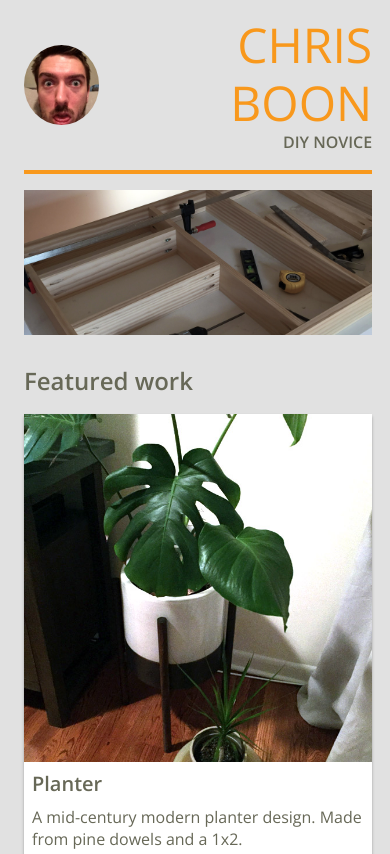
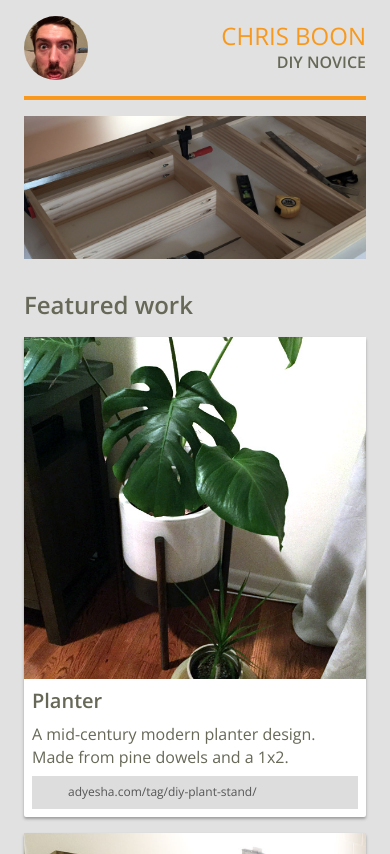
Before and after one commit to ChrisBoon/Nanodegree-p1, a website: page index.html in a window 390 px wide. Shown: the top 854 px of the page. Drawn offline with nearby package versions, Linux system fonts and the light colour scheme; files that its build step writes are made by us from their sources; files whose address does not match are found by name.

Commit message:
Tweaked css to fit in viewport down to 240px wide
Signed-off-by: Chris Boon <cboon27@gmail.com>

```diff
--- a/css/sass/global.scss
+++ b/css/sass/global.scss
@@ -28,6 +28,11 @@ body {
 //putting all rules here for now as page is simple enough to not pull into separate scss files
 .site-header {
   display: flex;
+  @include media-crazysmall{
+    -webkit-flex-direction: column;
+        -ms-flex-direction: column;
+            flex-direction: column;
+  }
   padding: $unitRem*2 0;
   border-bottom: $unit/2 solid $c-1;
   margin-bottom: $unit*2;
@@ -36,17 +41,20 @@ body {
 
   .site-logo{
     $thisSize: $unitRem*10;
-    flex: 0 1 auto;
+    @include media-small{}
+    flex: 0 0 auto;
     width: $thisSize;
     height: $thisSize;
+    @include media-small{
+    width: $thisSize*0.8;
+    height: $thisSize*0.8;
+    }
     border-radius: 50%;
     background-image: url("../../img/build/logo-joke.jpg");
     @include retina{
       background-image: url("../../img/build/logo-joke_x2.jpg");
     }
-    -webkit-background-size: $thisSize;
-         -o-background-size: $thisSize;
-            background-size: $thisSize;
+    background-size: 100%;
     background-position: 0 0;
 
     //using animation with 'steps' easing to create animated-gif effect using a jpg:
@@ -65,10 +73,13 @@ body {
 }
 
 .site-heading {
-  flex: 10 1 auto;
+  flex: 1 1 auto;
   order:1;
   text-transform: uppercase;
   text-align: right;
+  @include media-crazysmall{
+    text-align: center;
+  }
   display: flex;
   -webkit-flex-direction: column;
       -ms-flex-direction: column;
@@ -76,6 +87,9 @@ body {
 
   &-name {
     font-size: 3em;
+    @include media-small{
+      font-size: 1.5em;
+    }
     font-weight: 300;
     line-height: 1.2;
     color: $c-1;
@@ -115,6 +129,10 @@ body {
     flex: 1 1 auto;
     width: calc( 33.33% - #{$unit*2});
     min-width: 250px;
+    @include media-small{
+      min-width: 0;
+      width: 100%;
+    }
     display: flex;
     -webkit-flex-direction: column;
         -ms-flex-direction: column;
@@ -144,6 +162,10 @@ body {
     background-color: rgba($c-2,0.5);
     color: #555;
     position: relative;
+    @include media-crazysmall{
+      padding: $unit*3.5 $unit $unit $unit;
+      text-align: center;
+    }
     &:before{
       position: absolute;
       display: block;
@@ -156,6 +178,12 @@ body {
               background-size: contain;
       top: 0;
       left: $unit;
+      @include media-crazysmall{
+        height: $unit*2;
+        top: auto;
+        bottom: calc(100% - #{$unit*3} );
+        left: calc(50% - #{$unit});
+      }
     }
   }
   &-thumbnail{
@@ -174,6 +202,11 @@ body {
   ul{
     display: flex;
     margin-bottom: $unit*2;
+    @include media-small{
+      -webkit-flex-direction: column;
+          -ms-flex-direction: column;
+              flex-direction: column;
+    }
   }
   li{
         flex: 1 1 auto;
@@ -181,7 +214,14 @@ body {
   .footer-link{
     font-size: 12px;
     margin-right: $unit;
+    @include media-small{
+      margin-right: 0;
+      margin-bottom: $unit;
+    }
     padding: $unit $unit $unit $unit*4.5;
+    @include media-crazysmall{
+      padding: $unit;
+    }
     background-color: rgba($c-2,0.5);
     color: #555;
     position: relative;
@@ -199,6 +239,9 @@ body {
               background-size: contain;
       top: 0;
       left: $unit;
+      @include media-crazysmall{
+        display: none;
+      }
     }
   }
 }
--- a/css/sass/utils/_helpers.scss
+++ b/css/sass/utils/_helpers.scss
@@ -7,3 +7,17 @@
       @content;
   }
 }
+
+@mixin media-small(){
+  @media
+  screen and (max-width: 500px) {
+      @content;
+  }
+}
+
+@mixin media-crazysmall(){
+  @media
+  screen and (max-width: 300px) {
+      @content;
+  }
+}
```
